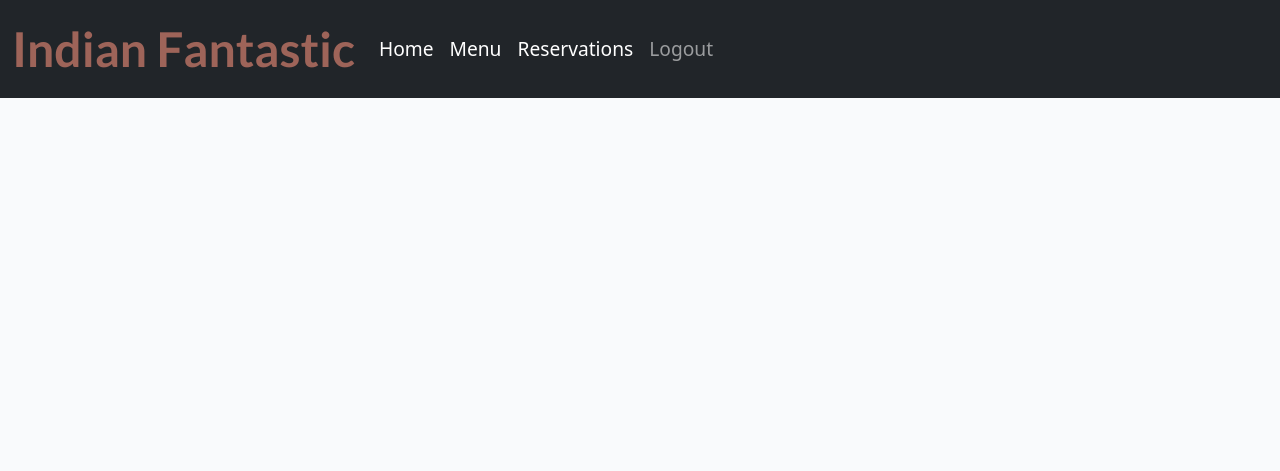
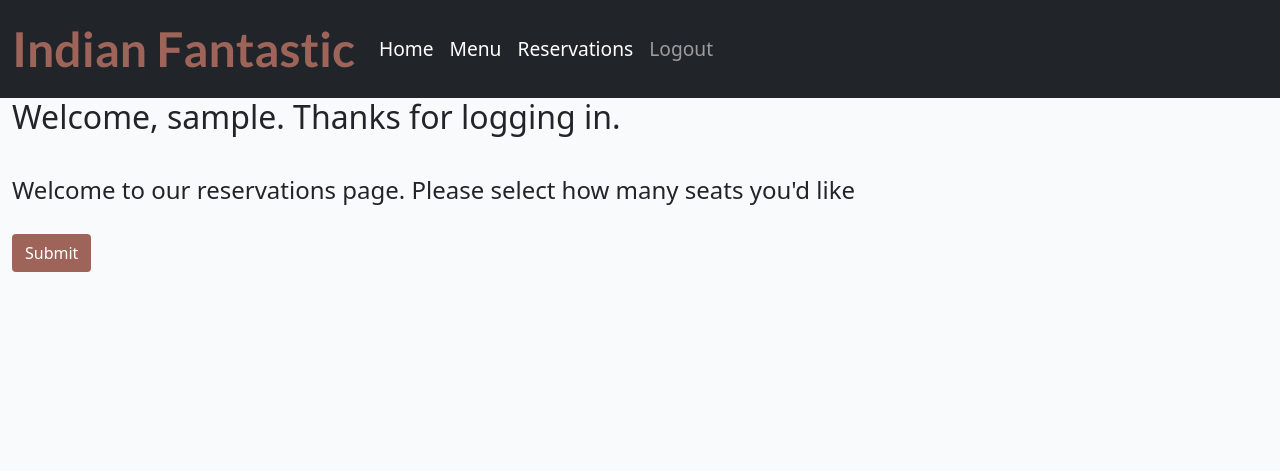
Before and after one commit to Sajalol/Django_restaurant_proj1, a Django app: page /reservation in a window 1280 px wide. Shown: the top 471 px of the page. Run offline with Django 3.2, Linux system fonts and the light colour scheme; the visitor is signed in with stand-in values (Sample User, id 1); some libraries are stand-ins or nearby versions.

Commit message:
adding to reseration.html

```diff
--- a/bar/admin.py
+++ b/bar/admin.py
@@ -17,7 +17,7 @@ class TableAdmin(admin.ModelAdmin):
 @admin.register(Reservation)
 class ReservationAdmin(admin.ModelAdmin):
     list_filter = ('approved', 'table')
-    list_display = ('party', 'table')
+    list_display = ('party', 'table',)
     actions = ['approve_Reservation']
 
     def approve_Reservation(self, request, queryset):
--- a/bar/forms.py
+++ b/bar/forms.py
@@ -3,5 +3,7 @@ from django import forms
 
 
 class ReservationForm(forms.ModelForm):
-    model = Reservation
-    fields = ('__all__')
+
+    class Meta:
+        model = Reservation
+        fields = ('table', 'party', 'spot',)
--- a/templates/reservation.html
+++ b/templates/reservation.html
@@ -1,15 +1,27 @@
 {% extends "base.html" %}
-
 {% block content %}
-
 {% load crispy_forms_tags %}
 
 <div class="container-fluid">
     <div class="row">
+        <h2>
+            {% if user.is_authenticated %}
+            <p>Welcome, {{ user.username }}. Thanks for logging in.</p>
+        {% else %}
+            <p>Welcome, new user. Please log in.</p>
+        {% endif %}</h2>
 
-        <!-- Blog Entries Column -->
         <div class="col-12 mt-3 left">
             <div class="row">
+                <h4>Welcome to our reservations page. Please select how many seats you'd like</h4>
+                {% if user.is_authenticated %}
+
+                <form method="post" style="margin-top: 1.3em;">
+                    {{ ReservationForm | crispy }}
+                    {% csrf_token %}
+                    <button type="submit" class="btn btn-signup btn-drk">Submit</button>
+                </form>
+                {% endif %}
 
             </div>
         </div>
```
